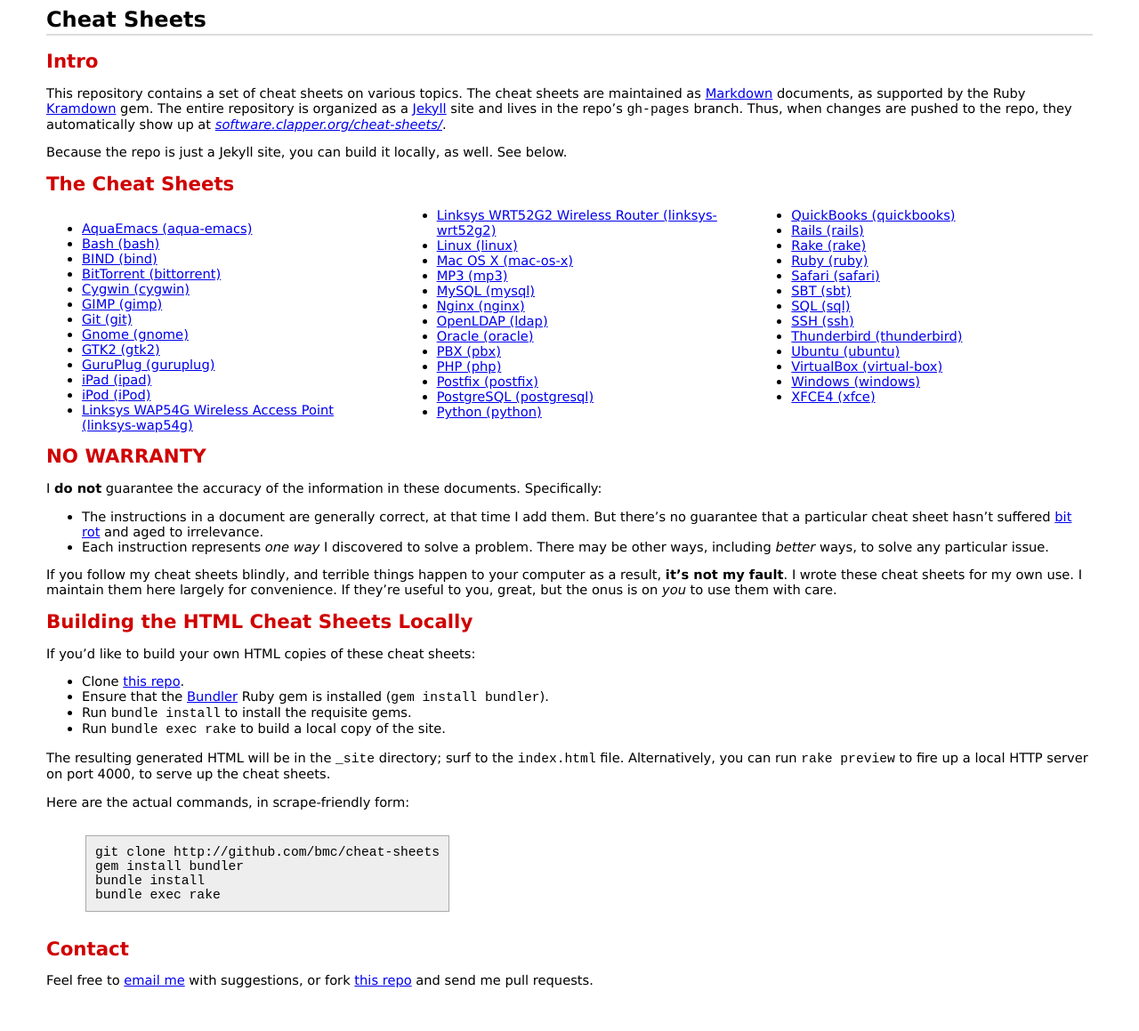
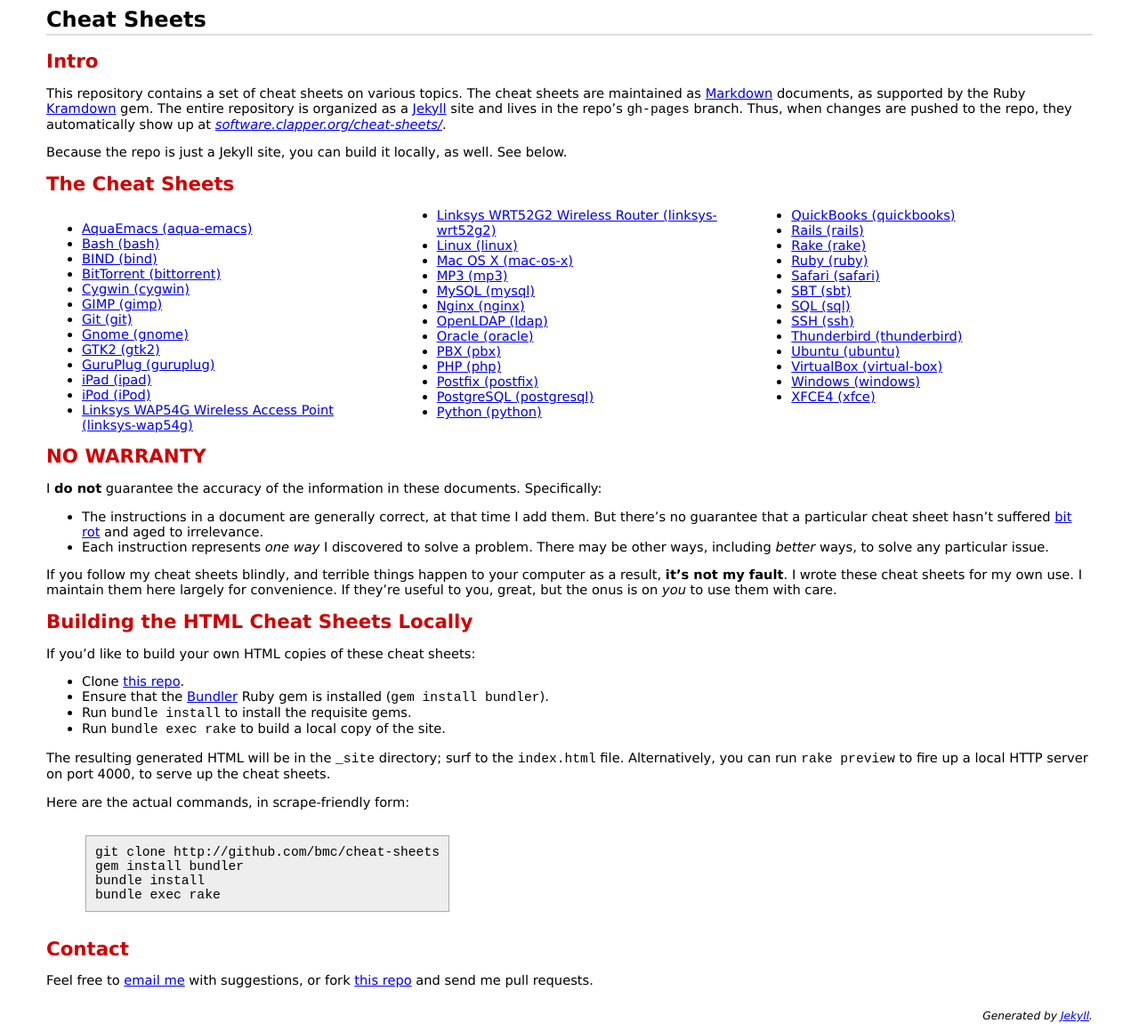
Before and after one commit to bmc/cheat-sheets, a Jekyll site: the page built from index.md, in a window 1280 px wide. Shown: the whole page at 89% size. Built offline with Jekyll 4.4.1, drawn with Linux system fonts in a browser that asks for light colours; before the commit the page ends 1125 px from its top, so only the background shows below that.

Commit message:
Added footer.

```diff
--- /dev/null
+++ b/_includes/footer.html
@@ -0,0 +1 @@
+<div class="footer">Generated by <a href="http://jekyllrb.com/">Jekyll</a>.</div>
--- a/_layouts/cheat-sheet.html
+++ b/_layouts/cheat-sheet.html
@@ -24,6 +24,8 @@
 {{ content }}
 </div> <!-- content -->
 
+{% include footer.html %}
+
 <script type="text/javascript">
 createTOC();
 </script>
--- a/_layouts/index.html
+++ b/_layouts/index.html
@@ -14,5 +14,7 @@
 
 {{ content }}
 
+{% include footer.html %}
+
 </body>
 </html>
--- a/css/style.css
+++ b/css/style.css
@@ -68,3 +68,12 @@ div#content
     margin-left: 3em;
     margin-right: 3em;
 }
+
+div.footer
+{
+    float: right;
+    margin-top: 10px;
+    margin-bottom: 10px;
+    font-size: smaller;
+    font-style: italic;
+}
```
